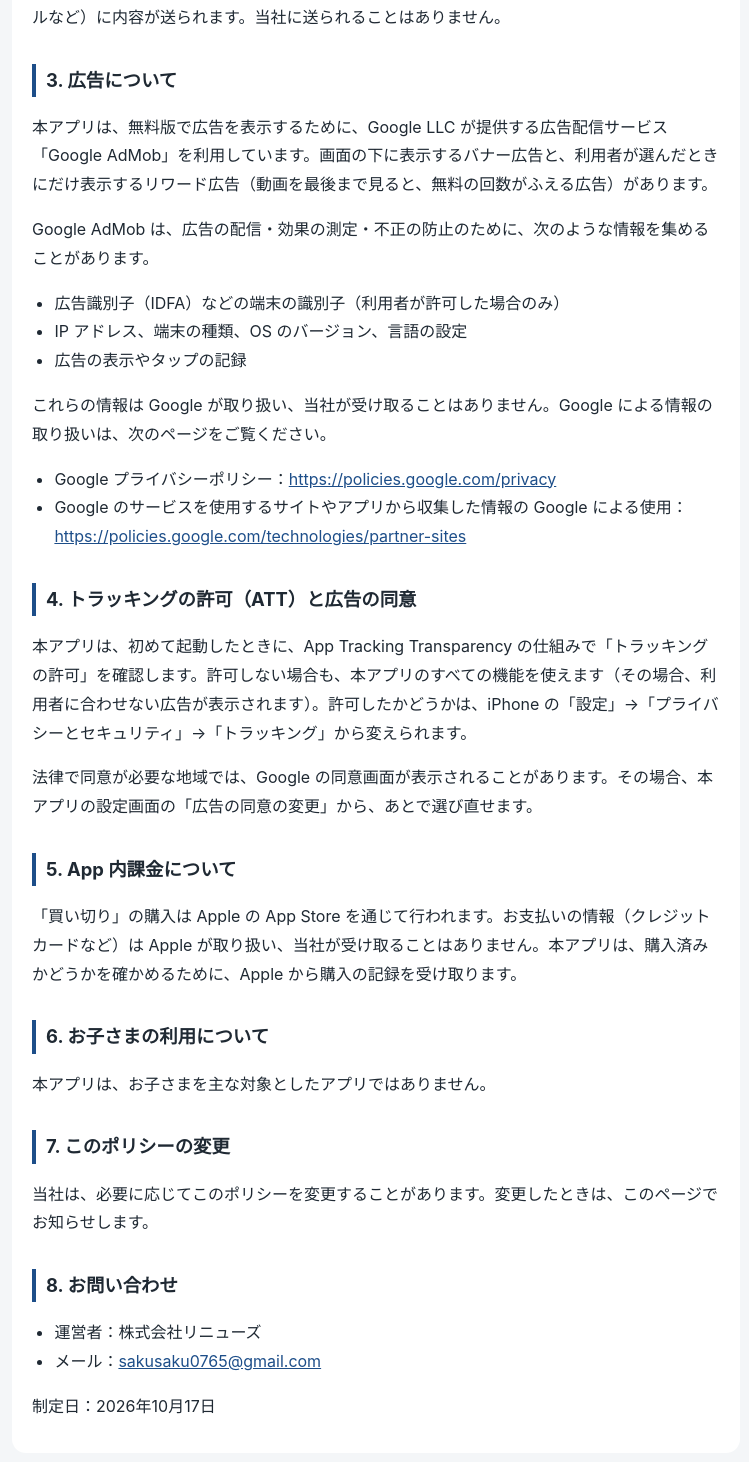
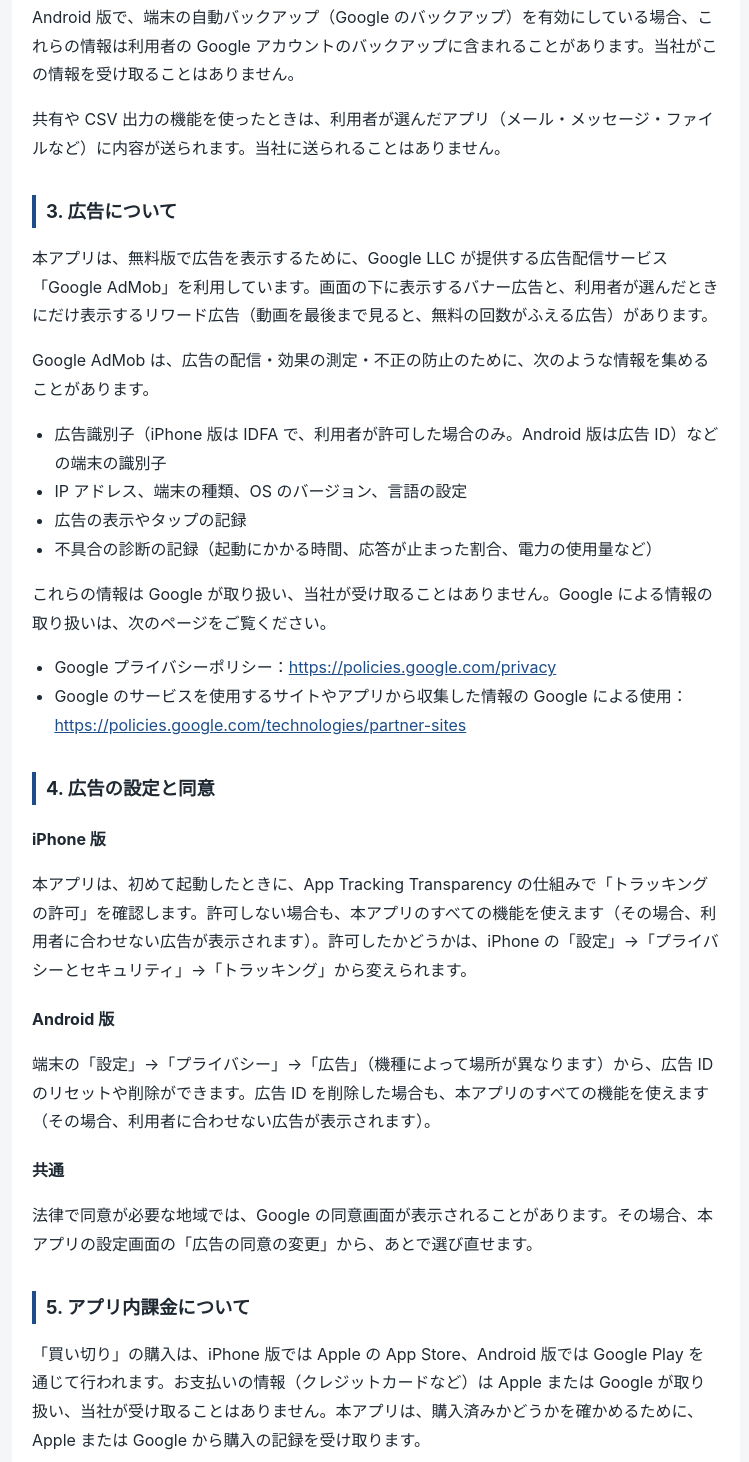
Before and after one commit to sakutax-legal/ikurakaesu, a plain HTML site: page privacy.html in a window 1280 px wide. Shown: the part 658-2120 px from the top of the page, without its empty margins (264-1013 px from the left). Drawn offline with Linux system fonts and the light colour scheme.

Commit message:
Add files via upload

```diff
--- a/privacy.html
+++ b/privacy.html
@@ -14,28 +14,30 @@
   </header>
 
   <section>
-    <p>株式会社リニューズ（以下「当社」）は、iPhone アプリ「いくら返す？ 住宅ローン返済シミュレーター」（以下「本アプリ」）における利用者の情報の取り扱いを、以下のとおり定めます。</p>
+    <p>株式会社リニューズ（以下「当社」）は、アプリ「いくら返す？ 住宅ローン返済シミュレーター」（iPhone 版・Android 版。以下「本アプリ」）における利用者の情報の取り扱いを、以下のとおり定めます。</p>
 
     <h2>1. 当社が集める情報</h2>
     <p>当社は、本アプリを通じて、利用者の氏名、メールアドレス、電話番号などの個人情報を集めません。本アプリにはログインの機能がなく、当社が運営するサーバーへ情報を送ることもありません。</p>
 
-    <h2>2. 端末の中だけに保存する情報</h2>
-    <p>次の情報は、利用者の端末の中だけに保存され、当社に送られることはありません。</p>
+    <h2>2. 端末の中に保存する情報</h2>
+    <p>次の情報は、利用者の端末の中に保存され、当社に送られることはありません。</p>
     <ul>
       <li>計算に入力した借入額・金利・返済期間・残価・据置・ボーナス払い・繰上返済などの条件</li>
       <li>保存したプランの名前と条件</li>
       <li>無料版で1日に使った回数</li>
     </ul>
     <p>これらの情報は、本アプリを削除すると端末から消えます。</p>
+    <p>Android 版で、端末の自動バックアップ（Google のバックアップ）を有効にしている場合、これらの情報は利用者の Google アカウントのバックアップに含まれることがあります。当社がこの情報を受け取ることはありません。</p>
     <p>共有や CSV 出力の機能を使ったときは、利用者が選んだアプリ（メール・メッセージ・ファイルなど）に内容が送られます。当社に送られることはありません。</p>
 
     <h2>3. 広告について</h2>
     <p>本アプリは、無料版で広告を表示するために、Google LLC が提供する広告配信サービス「Google AdMob」を利用しています。画面の下に表示するバナー広告と、利用者が選んだときにだけ表示するリワード広告（動画を最後まで見ると、無料の回数がふえる広告）があります。</p>
     <p>Google AdMob は、広告の配信・効果の測定・不正の防止のために、次のような情報を集めることがあります。</p>
     <ul>
-      <li>広告識別子（IDFA）などの端末の識別子（利用者が許可した場合のみ）</li>
+      <li>広告識別子（iPhone 版は IDFA で、利用者が許可した場合のみ。Android 版は広告 ID）などの端末の識別子</li>
       <li>IP アドレス、端末の種類、OS のバージョン、言語の設定</li>
       <li>広告の表示やタップの記録</li>
+      <li>不具合の診断の記録（起動にかかる時間、応答が止まった割合、電力の使用量など）</li>
     </ul>
     <p>これらの情報は Google が取り扱い、当社が受け取ることはありません。Google による情報の取り扱いは、次のページをご覧ください。</p>
     <ul>
@@ -43,12 +45,16 @@
       <li>Google のサービスを使用するサイトやアプリから収集した情報の Google による使用：<a href="https://policies.google.com/technologies/partner-sites">https://policies.google.com/technologies/partner-sites</a></li>
     </ul>
 
-    <h2>4. トラッキングの許可（ATT）と広告の同意</h2>
+    <h2>4. 広告の設定と同意</h2>
+    <h3>iPhone 版</h3>
     <p>本アプリは、初めて起動したときに、App Tracking Transparency の仕組みで「トラッキングの許可」を確認します。許可しない場合も、本アプリのすべての機能を使えます（その場合、利用者に合わせない広告が表示されます）。許可したかどうかは、iPhone の「設定」→「プライバシーとセキュリティ」→「トラッキング」から変えられます。</p>
+    <h3>Android 版</h3>
+    <p>端末の「設定」→「プライバシー」→「広告」（機種によって場所が異なります）から、広告 ID のリセットや削除ができます。広告 ID を削除した場合も、本アプリのすべての機能を使えます（その場合、利用者に合わせない広告が表示されます）。</p>
+    <h3>共通</h3>
     <p>法律で同意が必要な地域では、Google の同意画面が表示されることがあります。その場合、本アプリの設定画面の「広告の同意の変更」から、あとで選び直せます。</p>
 
-    <h2>5. App 内課金について</h2>
-    <p>「買い切り」の購入は Apple の App Store を通じて行われます。お支払いの情報（クレジットカードなど）は Apple が取り扱い、当社が受け取ることはありません。本アプリは、購入済みかどうかを確かめるために、Apple から購入の記録を受け取ります。</p>
+    <h2>5. アプリ内課金について</h2>
+    <p>「買い切り」の購入は、iPhone 版では Apple の App Store、Android 版では Google Play を通じて行われます。お支払いの情報（クレジットカードなど）は Apple または Google が取り扱い、当社が受け取ることはありません。本アプリは、購入済みかどうかを確かめるために、Apple または Google から購入の記録を受け取ります。</p>
 
     <h2>6. お子さまの利用について</h2>
     <p>本アプリは、お子さまを主な対象としたアプリではありません。</p>
@@ -61,7 +67,8 @@
       <li>運営者：株式会社リニューズ</li>
       <li>メール：<a href="mailto:sakusaku0765@gmail.com">sakusaku0765@gmail.com</a></li>
     </ul>
-    <p>制定日：2026年10月17日</p>
+    <p>制定日：2026年10月17日<br>
+    改定日：2026年11月7日（Android 版の追加にあわせて改定）</p>
   </section>
   <footer><a href="./">トップ</a>｜<a href="terms.html">利用規約</a>｜<a href="support.html">サポート</a></footer>
 </main>
```
